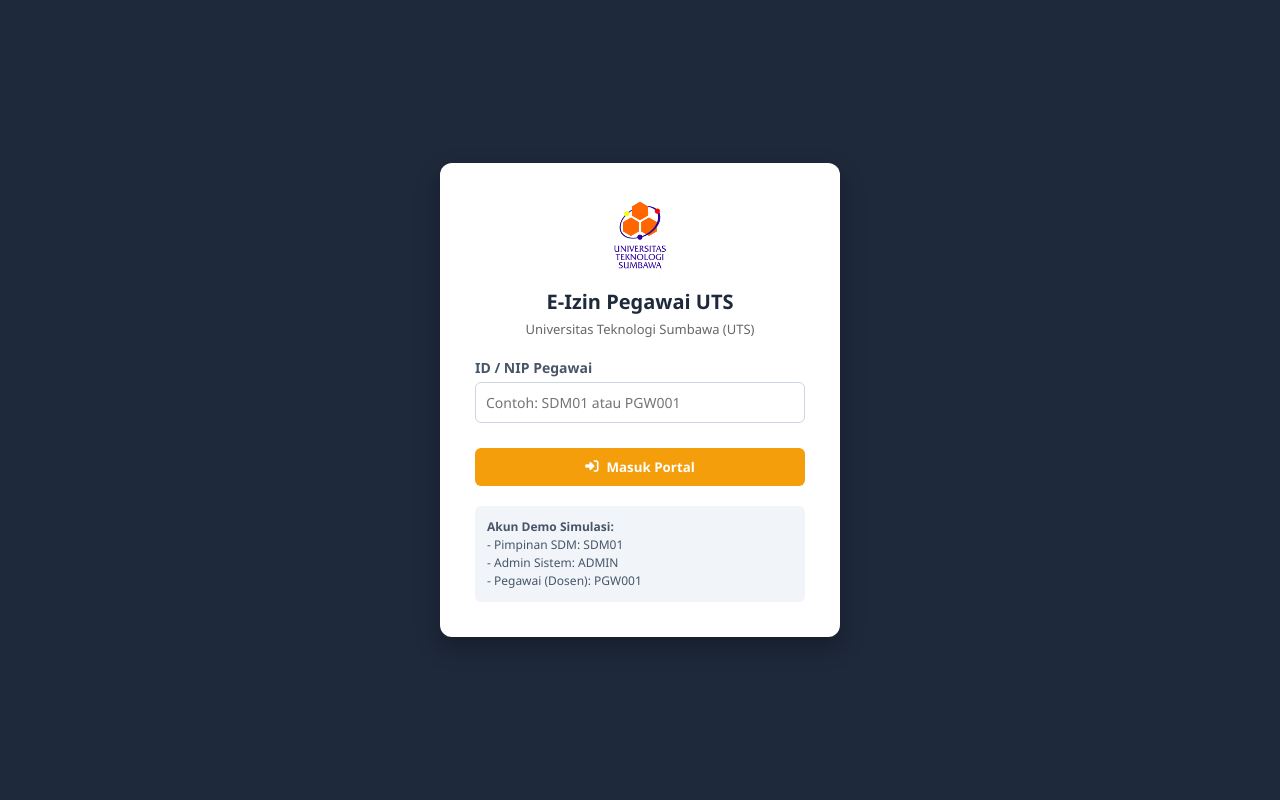
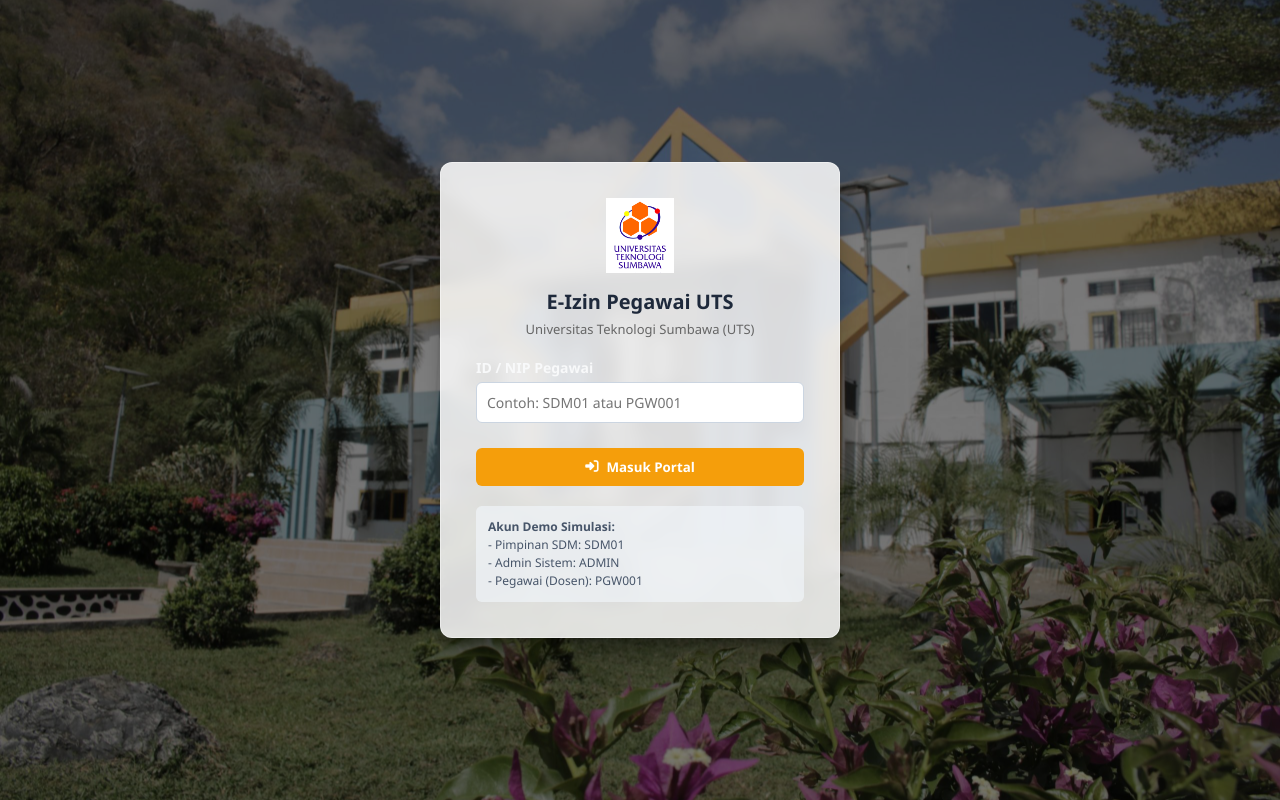
Before and after one commit to maulidinrahmad/e-izin-pegawai-uts, a React (Vite) app: page / in a window 1280 px wide. Built offline with nearby package versions, Linux system fonts and the light colour scheme.

Commit message:
Fitur kuota cuti 12 hari dan rekap kuota pegawai SDM

```diff
--- a/index.html
+++ b/index.html
@@ -10,6 +10,6 @@
   </head>
   <body>
     <div id="root"></div>
-    <script type="module" src="./src/main.jsx"></script>
+    <script type="module" src="/src/main.jsx"></script>
   </body>
 </html>
--- a/src/App.css
+++ b/src/App.css
@@ -15,6 +15,38 @@
   display: flex;
   min-height: 100vh;
   position: relative;
+}
+
+/* Styling Container Login dengan Background Foto UTS */
+.login-bg-container {
+  position: relative;
+  min-height: 100vh;
+  width: 100%;
+  /* Memanggil gambaruts.jpg dari folder src/assets */
+  background-image: url('./assets/uts.jpg');
+  background-size: cover;
+  background-position: center;
+  background-repeat: no-repeat;
+  display: flex;
+  align-items: center;
+  justify-content: center;
+}
+
+/* Lapisan Melapisi Foto Agar Gelap/Transparan (Backdrop) */
+.backdrop {
+  position: fixed;
+  top: 0;
+  left: 0;
+  right: 0;
+  bottom: 0;
+  background-color: rgba(0, 0, 0, 0.5); /* Efek gelap 50% */
+  z-index: 1; /* Di atas gambar background, di bawah kartu login */
+}
+
+/* Memastikan Kartu/Form Login Berada di Atas Backdrop */
+.login-card-container {
+  position: relative;
+  z-index: 2; /* Agar form/kartu login berada di atas backdrop */
 }
 
 /* Sidebar */
@@ -75,7 +107,7 @@
   left: 0;
   right: 0;
   bottom: 0;
-  background-color: rgba(0,0,0,0.5);
+  background-color: rgba(228, 179, 17, 0.5);
   z-index: 999;
 }
 
@@ -164,7 +196,7 @@
 .form-label {
   font-size: 14px;
   font-weight: 600;
-  color: #475569;
+  color: #f8f9fa;
 }
 
 .form-input {
--- a/src/App.jsx
+++ b/src/App.jsx
@@ -1,6 +1,7 @@
 import React, { useState } from 'react';
 import './App.css';
-import logoUTS from './assets/logo-uts.png'; // Sesuaikan nama file logo UTS Anda di folder assets
+import logoUTS from './assets/logo-uts.png';
+import bgUTS from './assets/uts.jpg';
 import emailjs from '@emailjs/browser';
 
 function App() {
@@ -10,12 +11,12 @@
   const [activeMenu, setActiveMenu] = useState('dashboard');
   const [isSidebarOpen, setIsSidebarOpen] = useState(false);
 
-  // Database Pegawai & Pimpinan SDM UTS
-  const [pegawaiList, setPegawaiList] = useState([
-    { id: 'SDM01', nama: 'Dr. Ir. Pimpinan SDM', nip: '19750101', jabatan: 'Kepala Bagian SDM', departemen: 'Kepegawaian UTS', role: 'sdm' },
-    { id: 'ADMIN', nama: 'Administrator Utama', nip: '000', jabatan: 'Staff IT Admin', departemen: 'Pusat Data UTS', role: 'admin' },
-    { id: 'PGW001', nama: 'Budi Santoso, M.Kom.', nip: '198501012010', jabatan: 'Dosen / Staff Prodi', departemen: 'Fakultas Teknik', role: 'pegawai' },
-    { id: 'PGW002', nama: 'Siti Aminah, S.E.', nip: '199005122015', jabatan: 'Staff Administrasi', departemen: 'Biro Keuangan', role: 'pegawai' },
+  // Database Pegawai & Pimpinan SDM UTS (Lengkap dengan properti role dan jatahCuti)
+  const [daftarPegawai, setDaftarPegawai] = useState([
+    { id: 'SDM01', nama: 'Pimpinan SDM UTS', nip: 'SDM01', departemen: 'Biro Kepegawaian', jabatan: 'Kepala Bagian SDM', role: 'sdm', jatahCuti: 12 },
+    { id: 'ADMIN', nama: 'Admin Sistem', nip: 'ADM001', departemen: 'Puskom UTS', jabatan: 'Administrator IT', role: 'admin', jatahCuti: 12 },
+    { id: 'PGW001', nama: 'Dr. Ahmad Dahlan, M.T.', nip: '198501012010', departemen: 'Fakultas Teknik', jabatan: 'Dosen Informatika', role: 'pegawai', jatahCuti: 12 },
+    { id: 'PGW002', nama: 'Siti Rahma, S.Kom., M.Cs.', nip: '198502022012', departemen: 'Fakultas Teknik', jabatan: 'Dosen Sistem Informasi', role: 'pegawai', jatahCuti: 12 }
   ]);
 
   const [formPegawai, setFormPegawai] = useState({
@@ -24,7 +25,8 @@
     nip: '',
     jabatan: '',
     departemen: 'Fakultas Teknik',
-    role: 'pegawai'
+    role: 'pegawai',
+    jatahCuti: 12
   });
 
   const [formData, setFormData] = useState({
@@ -36,13 +38,13 @@
 
   // Daftar Pengajuan Izin
   const [riwayatIzin, setRiwayatIzin] = useState([
-    { id: 1, nama: 'Budi Santoso, M.Kom.', nip: '198501012010', jenis: 'Sakit', tglMulai: '2026-10-15', tglSelesai: '2026-10-16', keterangan: 'Demam dan istirahat dokter', status: 'Menunggu Persetujuan SDM' }
+    { id: 1, nama: 'Dr. Ahmad Dahlan, M.T.', nip: '198501012010', jenis: 'Sakit', tglMulai: '2026-10-15', tglSelesai: '2026-10-16', keterangan: 'Demam dan istirahat dokter', status: 'Menunggu Persetujuan SDM' }
   ]);
 
   // Fungsi Login
   const handleLogin = (e) => {
     e.preventDefault();
-    const found = pegawaiList.find(p => p.id.toLowerCase() === loginInput.trim().toLowerCase());
+    const found = daftarPegawai.find(p => p.id.toLowerCase() === loginInput.trim().toLowerCase());
     if (found) {
       setCurrentUser(found);
       setActiveMenu('dashboard');
@@ -57,16 +59,17 @@
     setLoginInput('');
   };
 
-  // Tambah Pegawai (oleh Admin)
+  // Tambah Pegawai (oleh Admin) - Menggunakan daftarPegawai
   const handleSavePegawai = (e) => {
     e.preventDefault();
     const pegawaiBaru = {
       ...formPegawai,
-      id: formPegawai.id || `PGW00${pegawaiList.length + 1}`
+      id: formPegawai.id || `PGW00${daftarPegawai.length + 1}`,
+      jatahCuti: 12
     };
-    setPegawaiList([...pegawaiList, pegawaiBaru]);
+    setDaftarPegawai([...daftarPegawai, pegawaiBaru]);
     alert('Data pegawai UTS berhasil ditambahkan!');
-    setFormPegawai({ id: '', nama: '', nip: '', jabatan: '', departemen: 'Fakultas Teknik', role: 'pegawai' });
+    setFormPegawai({ id: '', nama: '', nip: '', jabatan: '', departemen: 'Fakultas Teknik', role: 'pegawai', jatahCuti: 12 });
   };
 
   const handleDeletePegawai = (id) => {
@@ -74,8 +77,8 @@
       alert('Akun Utama SDM / Admin tidak dapat dihapus!');
       return;
     }
-    if (confirm('Yakin ingin menghapus data pegawai ini?')) {
-      setPegawaiList(pegawaiList.filter(p => p.id !== id));
+    if (window.confirm('Yakin ingin menghapus data pegawai ini?')) {
+      setDaftarPegawai(daftarPegawai.filter(p => p.id !== id));
     }
   };
 
@@ -102,18 +105,37 @@
     setFormData({ jenisIzin: 'Sakit', tanggalMulai: '', tanggalSelesai: '', keterangan: '' });
   };
 
-  // Aksi Pimpinan SDM (Setujui / Tolak Izin)
+  // Aksi Pimpinan SDM (Setujui / Tolak Izin) & Otomatis Potong Cuti
   const handleProsesPersetujuan = (id, statusKeputusan) => {
-  // 1. CARI DATA IZIN BERDASARKAN ID TERLEBIH DAHULU
     const izinTarget = riwayatIzin.find(item => item.id === id);
 
-  // Jika data tidak ditemukan, hentikan proses
     if (!izinTarget) {
       alert('Data izin tidak ditemukan!');
       return;
     }
 
-  // 2. UPDATE STATUS PADA STATE
+    const hitungHari = (tglMulai, tglSelesai) => {
+      if (!tglMulai || !tglSelesai) return 1;
+      const start = new Date(tglMulai);
+      const end = new Date(tglSelesai);
+      const diffTime = Math.abs(end - start);
+      const diffDays = Math.ceil(diffTime / (1000 * 60 * 60 * 24)) + 1;
+      return diffDays || 1;
+    };
+
+    const durasiHari = hitungHari(izinTarget.tglMulai, izinTarget.tglSelesai);
+
+    // Jika disetujui dan jenisnya cuti, potong jatah cuti pegawai
+    if (statusKeputusan === 'Disetujui SDM' && izinTarget.jenis?.toLowerCase().includes('cuti')) {
+      setDaftarPegawai(prev => prev.map(pgw => {
+        if (pgw.nip === izinTarget.nip || pgw.id === izinTarget.nip) {
+          const sisaBaru = Math.max(0, pgw.jatahCuti - durasiHari);
+          return { ...pgw, jatahCuti: sisaBaru };
+        }
+        return pgw;
+      }));
+    }
+
     setRiwayatIzin(riwayatIzin.map(item => {
       if (item.id === id) {
         return { ...item, status: statusKeputusan };
@@ -121,38 +143,34 @@
       return item;
     }));
 
-  // 3. JIKA DISETUJUI, KIRIM EMAIL VIA EMAILJS
     if (statusKeputusan === 'Disetujui SDM') {
       const templateParams = {
-      to_email: 'maulidinrahmad@gmail.com',
-      nama_pegawai: izinTarget.nama,
-      nip_pegawai: izinTarget.nip,
-      jenis_izin: izinTarget.jenis,
-      tanggal_mulai: izinTarget.tglMulai,
-      tanggal_selesai: izinTarget.tglSelesai,
-      keterangan: izinTarget.keterangan,
+        to_email: 'samsu.alfin@uts.ac.id',
+        nama_pegawai: izinTarget.nama || '',
+        nip_pegawai: izinTarget.nip || '',
+        jenis_izin: izinTarget.jenis || '',
+        tanggal_mulai: izinTarget.tglMulai || '',
+        tanggal_selesai: izinTarget.tglSelesai || '',
+        keterangan: izinTarget.keterangan || '',
       };
 
       emailjs.send(
         'service_8idlvcd',
-      'template_d5izz7c',
+        'TEMPLATE_d5izz7c',
         templateParams,
-      'qNr-MeM41ouWRh553'
+        'L9kckOLpayPBV7E-n'
       )
-    .then((response) => {
-      console.log('SUCCESS!', response.status, response.text);
-      alert('Izin berhasil disetujui dan email laporan resmi telah dikirim ke maulidinrahmad@gmail.com!');
+      .then(() => {
+        alert('Izin/Cuti berhasil disetujui! Kuota cuti terpotong dan email laporan terkirim.');
       })
-    .catch((error) => {
-      console.error('FAILED...', error);
-      alert('Izin disetujui, namun gagal mengirimkan email laporan.');
+      .catch((err) => {
+        console.error(err);
+        alert('Izin disetujui, namun gagal mengirimkan email.');
       });
-
     } else {
       alert('Pengajuan izin ditolak.');
     }
   };
-
 
   const handleMenuClick = (menu) => {
     setActiveMenu(menu);
@@ -162,8 +180,46 @@
   // ================= HALAMAN LOGIN =================
   if (!currentUser) {
     return (
-      <div style={styles.loginWrapper}>
-        <div style={styles.loginCard}>
+      <div
+        style={{
+          position: 'relative',
+          minHeight: '100vh',
+          width: '100%',
+          backgroundImage: `url(${bgUTS})`,
+          backgroundSize: 'cover',
+          backgroundPosition: 'center',
+          backgroundRepeat: 'no-repeat',
+          display: 'flex',
+          alignItems: 'center',
+          justifyContent: 'center',
+          padding: '20px'
+        }}
+      >
+        <div
+          className="backdrop"
+          style={{
+            position: 'fixed',
+            top: 0,
+            left: 0,
+            right: 0,
+            bottom: 0,
+            backgroundColor: 'rgba(0, 0, 0, 0.5)',
+            zIndex: 1
+          }}
+        ></div>
+
+        <div
+          style={{
+            ...styles.loginCard,
+            position: 'relative',
+            zIndex: 2,
+            backgroundColor: 'rgba(255, 255, 255, 0.85)',
+            backdropFilter: 'blur(8px)',
+            WebkitBackdropFilter: 'blur(8px)',
+            boxShadow: '0 20px 25px -5px rgba(0, 0, 0, 0.3), 0 10px 10px -5px rgba(0, 0, 0, 0.2)',
+            border: '1px solid rgba(255, 255, 255, 0.4)'
+          }}
+        >
           <div style={{ textAlign: 'center', marginBottom: '20px' }}>
             <img
               src={logoUTS}
@@ -173,6 +229,7 @@
             <h2 style={{ fontSize: '20px', color: '#1e293b' }}>E-Izin Pegawai UTS</h2>
             <p style={{ color: '#666', fontSize: '13px', marginTop: '5px' }}>Universitas Teknologi Sumbawa (UTS)</p>
           </div>
+
           <form onSubmit={handleLogin} className="form-box">
             <div className="form-group">
               <label className="form-label">ID / NIP Pegawai</label>
@@ -185,11 +242,16 @@
                 required
               />
             </div>
-            <button type="submit" className="btn-primary" style={{ width: '100%', justifyContent: 'center', marginTop: '10px', backgroundColor: '#f59e0b' }}>
+            <button
+              type="submit"
+              className="btn-primary"
+              style={{ width: '100%', justifyContent: 'center', marginTop: '10px', backgroundColor: '#f59e0b' }}
+            >
               <i className="fa-solid fa-right-to-bracket"></i> Masuk Portal
             </button>
           </form>
-          <div style={{ marginTop: '20px', padding: '12px', backgroundColor: '#f1f5f9', borderRadius: '6px', fontSize: '12px', color: '#475569', lineHeight: '1.5' }}>
+
+          <div style={{ marginTop: '20px', padding: '12px', backgroundColor: 'rgba(241, 245, 249, 0.7)', borderRadius: '6px', fontSize: '12px', color: '#475569', lineHeight: '1.5' }}>
             <b>Akun Demo Simulasi:</b><br/>
             - Pimpinan SDM: <code>SDM01</code><br/>
             - Admin Sistem: <code>ADMIN</code><br/>
@@ -268,7 +330,7 @@
           <div style={{ display: 'flex', alignItems: 'center', gap: '15px' }}>
             <div className="user-profile">
               <i className="fa-solid fa-circle-user" style={{ fontSize: '24px', color: '#f59e0b' }}></i>
-              <span>{currentUser.nama} ({currentUser.role.toUpperCase()})</span>
+              <span>{currentUser.nama} ({currentUser?.role ? currentUser.role.toUpperCase() : 'USER'})</span>
             </div>
             <button onClick={handleLogout} style={styles.btnLogout}>
               <i className="fa-solid fa-power-off"></i> Keluar
@@ -282,7 +344,7 @@
               <div className="card-grid">
                 <div className="card">
                   <h3>Total Pegawai UTS</h3>
-                  <p className="card-value">{pegawaiList.length}</p>
+                  <p className="card-value">{daftarPegawai.length}</p>
                 </div>
                 <div className="card">
                   <h3>Izin Menunggu</h3>
@@ -305,6 +367,49 @@
                   Setelah disetujui, laporan rekapan otomatis dikirimkan ke email Bagian SDM.
                 </p>
               </div>
+
+              {/* Tabel Rekap Cuti Pegawai Khusus untuk Pimpinan SDM di Dashboard */}
+              {currentUser.role === 'sdm' && (
+                <div style={{ backgroundColor: '#ffffff', borderRadius: '12px', padding: '20px', marginTop: '20px', boxShadow: '0 4px 6px -1px rgba(0, 0, 0, 0.1)' }}>
+                  <h3 style={{ marginBottom: '15px', color: '#1e293b' }}>
+                    <i className="fa-solid fa-users" style={{ marginRight: '8px', color: '#0284c7' }}></i>
+                    Rekapitulasi Jatah Cuti Pegawai UTS (12 Hari/Tahun)
+                  </h3>
+                  <div style={{ overflowX: 'auto' }}>
+                    <table style={{ width: '100%', borderCollapse: 'collapse', textAlign: 'left', fontSize: '14px' }}>
+                      <thead>
+                        <tr style={{ backgroundColor: '#f8fafc', borderBottom: '2px solid #e2e8f0' }}>
+                          <th style={{ padding: '10px' }}>NIP / ID</th>
+                          <th style={{ padding: '10px' }}>Nama Pegawai</th>
+                          <th style={{ padding: '10px' }}>Jabatan</th>
+                          <th style={{ padding: '10px', textAlign: 'center' }}>Kuota Awal</th>
+                          <th style={{ padding: '10px', textAlign: 'center' }}>Terpakai</th>
+                          <th style={{ padding: '10px', textAlign: 'center' }}>Sisa Cuti</th>
+                        </tr>
+                      </thead>
+                      <tbody>
+                        {daftarPegawai.map((pgw) => {
+                          const terpakai = 12 - pgw.jatahCuti;
+                          return (
+                            <tr key={pgw.id} style={{ borderBottom: '1px solid #f1f5f9' }}>
+                              <td style={{ padding: '10px', fontWeight: 'bold' }}>{pgw.nip}</td>
+                              <td style={{ padding: '10px' }}>{pgw.nama}</td>
+                              <td style={{ padding: '10px' }}>{pgw.jabatan}</td>
+                              <td style={{ padding: '10px', textAlign: 'center' }}>12 Hari</td>
+                              <td style={{ padding: '10px', textAlign: 'center', color: terpakai > 0 ? '#dc2626' : '#64748b' }}>{terpakai} Hari</td>
+                              <td style={{ padding: '10px', textAlign: 'center' }}>
+                                <span style={{ padding: '3px 10px', borderRadius: '12px', backgroundColor: pgw.jatahCuti > 3 ? '#dcfce7' : '#fee2e2', color: pgw.jatahCuti > 3 ? '#15803d' : '#991b1b', fontWeight: 'bold' }}>
+                                  {pgw.jatahCuti} Hari
+                                </span>
+                              </td>
+                            </tr>
+                          );
+                        })}
+                      </tbody>
+                    </table>
+                  </div>
+                </div>
+              )}
             </div>
           )}
 
@@ -314,6 +419,24 @@
               <p style={{ fontSize: '13px', color: '#666', marginBottom: '15px' }}>
                 Pengajuan ini akan dikirimkan kepada Pimpinan Bagian SDM UTS atas nama Anda.
               </p>
+
+              {/* Card Sisa Cuti Pegawai */}
+              <div style={{ backgroundColor: '#ffffff', borderRadius: '12px', padding: '15px 20px', marginBottom: '20px', boxShadow: '0 2px 4px rgba(0,0,0,0.05)', display: 'flex', justifyContent: 'space-between', alignItems: 'center', borderLeft: '5px solid #f59e0b' }}>
+                <div>
+                  <h4 style={{ margin: 0, fontSize: '14px', color: '#1e293b' }}>Sisa Kuota Cuti Tahunan Anda</h4>
+                  <p style={{ margin: '3px 0 0 0', fontSize: '12px', color: '#64748b' }}>Batas maksimal: 12 Hari per Tahun</p>
+                </div>
+                <div style={{ textAlign: 'right' }}>
+                  <span style={{ fontSize: '22px', fontWeight: 'bold', color: '#0284c7' }}>
+                    {(() => {
+                      const pgwData = daftarPegawai.find(p => p.nip === currentUser?.nip || p.id === currentUser?.id);
+                      return pgwData?.jatahCuti ?? 12;
+                    })()}
+                  </span>
+                  <span style={{ fontSize: '12px', color: '#64748b', marginLeft: '4px' }}>Hari Tersisa</span>
+                </div>
+              </div>
+
               <form onSubmit={handleSubmitIzin} className="form-box">
                 <div className="form-group">
                   <label className="form-label">Nama Pemohon</label>
@@ -457,7 +580,7 @@
                     </tr>
                   </thead>
                   <tbody>
-                    {pegawaiList.map((p) => (
+                    {daftarPegawai.map((p) => (
                       <tr key={p.id} className="td-tr">
                         <td className="td-cell"><b>{p.id}</b></td>
                         <td className="td-cell">{p.nama}<br/><small style={{color:'#666'}}>{p.nip}</small></td>
```
Also changed, not shown: src/assets/uts.jpg (added). Lines whose indentation alone changed are shown as unchanged.
